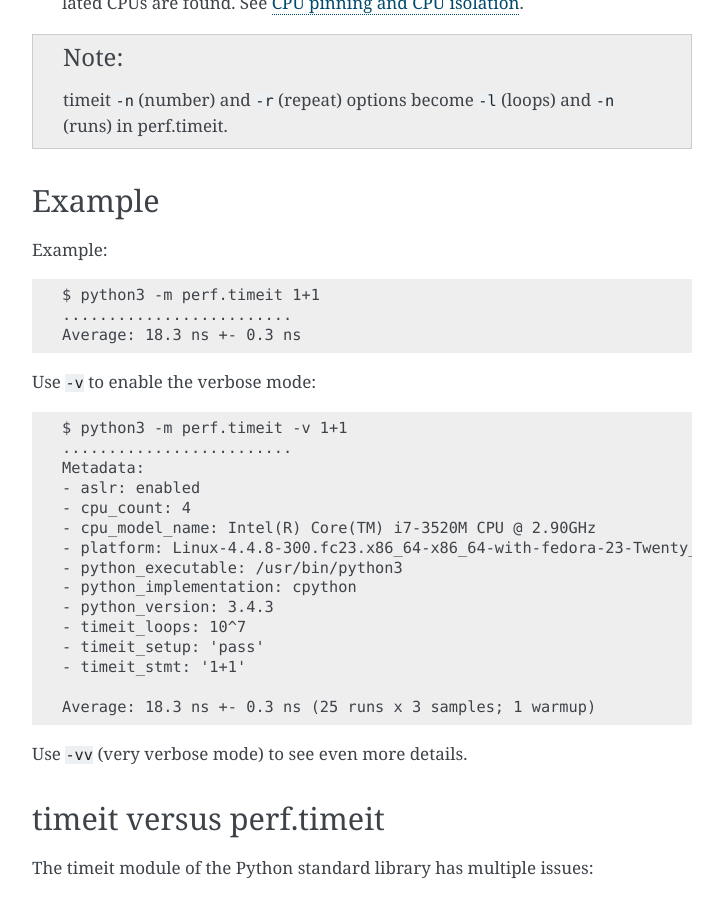
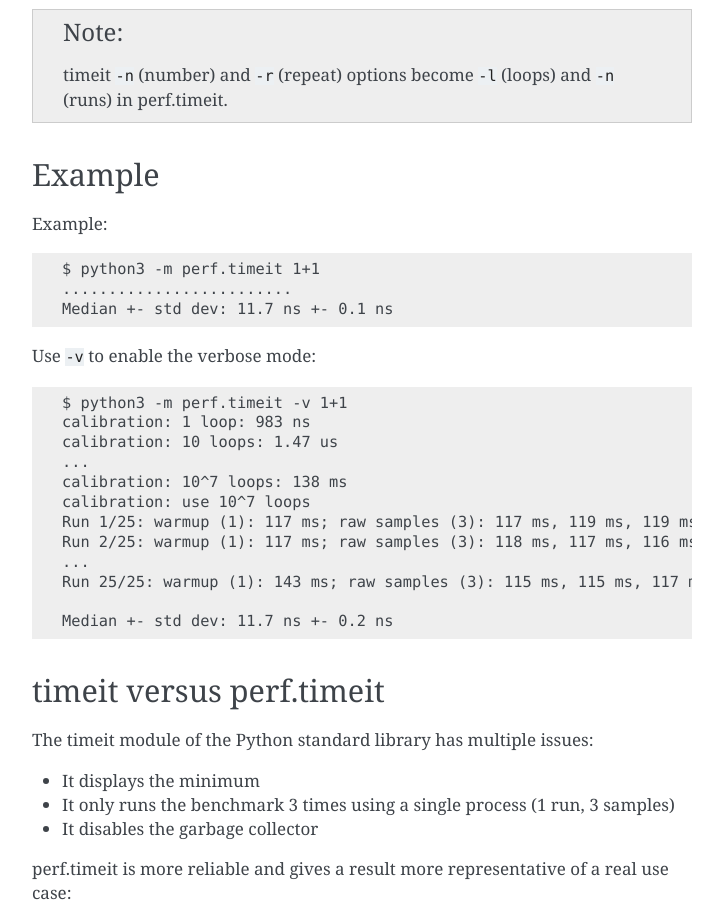
Before and after one commit to psf/pyperf, a Sphinx documentation site: the page built from doc/timeit.rst, in a window 1280 px wide and 900 px high, scrolled down 1011 px. Shown: the whole window, without its empty margins (388-1111 px from the left). Built offline with Sphinx 7.4.7, drawn with Linux system fonts in a browser that asks for light colours; some of the changed text lies outside the part shown.

Commit message:
remove very verbose mode

```diff
--- a/TODO.rst
+++ b/TODO.rst
@@ -1,7 +1,6 @@
 TODO
 ====
 
-* remove very verbose mode?
 * compare: avoid duplicated benchmark names
 * Clarify run vs process in TextRunner CLI
 * Calibration: use powers of 2, not powers of 10
@@ -11,7 +10,6 @@
   * only store min and max?
   * use them to detect unstable benchmark
 
-* Remove min/max from very verbose but add --stats to display statistics?
 * round(sample, 9): does it have an impact on statistics?
 * "samples" is not the best term, "a data sample is a set of data":
   https://en.wikipedia.org/wiki/Sample_%28statistics%29
--- a/doc/timeit.rst
+++ b/doc/timeit.rst
@@ -29,7 +29,6 @@
 Options:
 
 * ``-v`` enables verbose mode
-* ``-vv`` enables very verbose mode
 * ``--metadata`` displays metadata
 * ``--hist`` displays an histogram of samples
 * ``--stats`` displays statistics (min, max, ...)
@@ -54,27 +53,24 @@
 
     $ python3 -m perf.timeit 1+1
     .........................
-    Average: 18.3 ns +- 0.3 ns
+    Median +- std dev: 11.7 ns +- 0.1 ns
 
 Use ``-v`` to enable the verbose mode::
 
     $ python3 -m perf.timeit -v 1+1
-    .........................
-    Metadata:
-    - aslr: enabled
-    - cpu_count: 4
-    - cpu_model_name: Intel(R) Core(TM) i7-3520M CPU @ 2.90GHz
-    - platform: Linux-4.4.8-300.fc23.x86_64-x86_64-with-fedora-23-Twenty_Three
-    - python_executable: /usr/bin/python3
-    - python_implementation: cpython
-    - python_version: 3.4.3
-    - timeit_loops: 10^7
-    - timeit_setup: 'pass'
-    - timeit_stmt: '1+1'
+    calibration: 1 loop: 983 ns
+    calibration: 10 loops: 1.47 us
+    ...
+    calibration: 10^7 loops: 138 ms
+    calibration: use 10^7 loops
+    Run 1/25: warmup (1): 117 ms; raw samples (3): 117 ms, 119 ms, 119 ms
+    Run 2/25: warmup (1): 117 ms; raw samples (3): 118 ms, 117 ms, 116 ms
+    ...
+    Run 25/25: warmup (1): 143 ms; raw samples (3): 115 ms, 115 ms, 117 ms
 
-    Average: 18.3 ns +- 0.3 ns (25 runs x 3 samples; 1 warmup)
+    Median +- std dev: 11.7 ns +- 0.2 ns
 
-Use ``-vv`` (very verbose mode) to see even more details.
+
 
 timeit versus perf.timeit
 -------------------------
```
Also changed, not shown: doc/cli.rst (+1 -9 lines), 3 other files.
